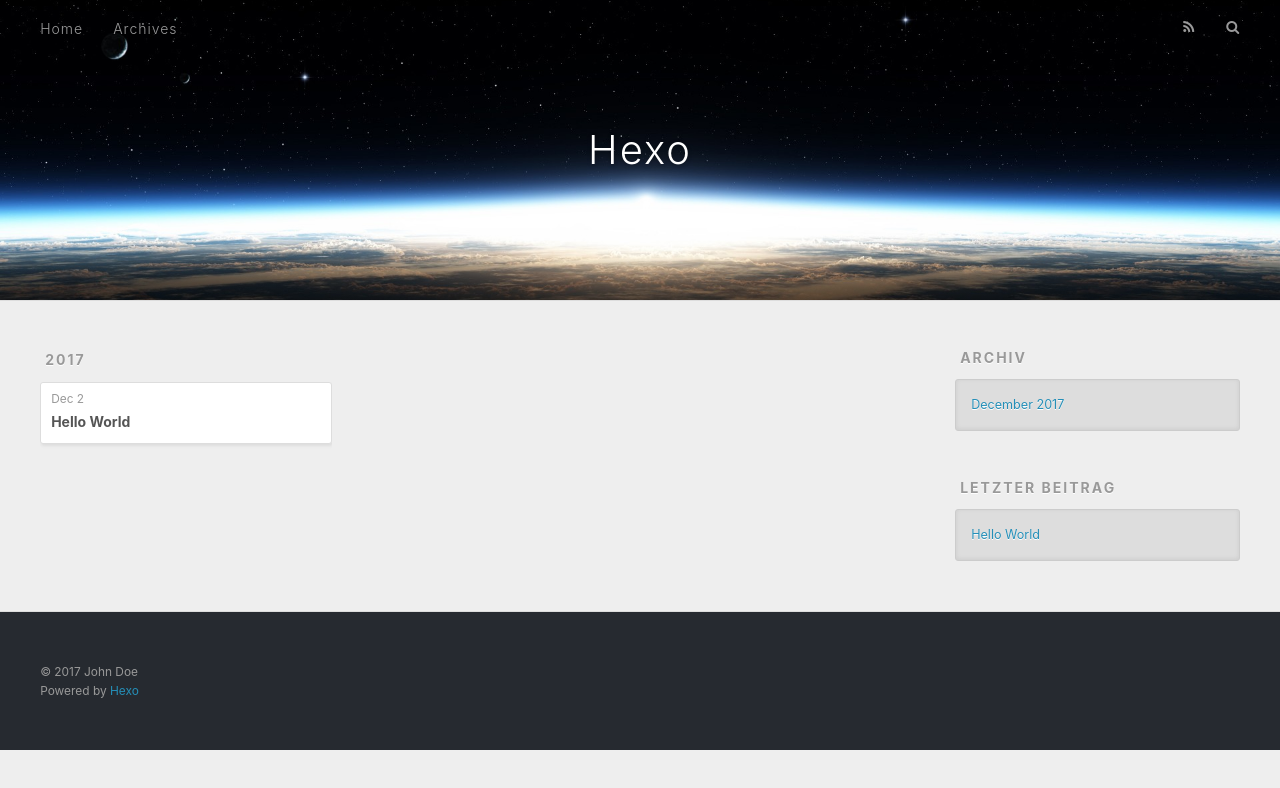
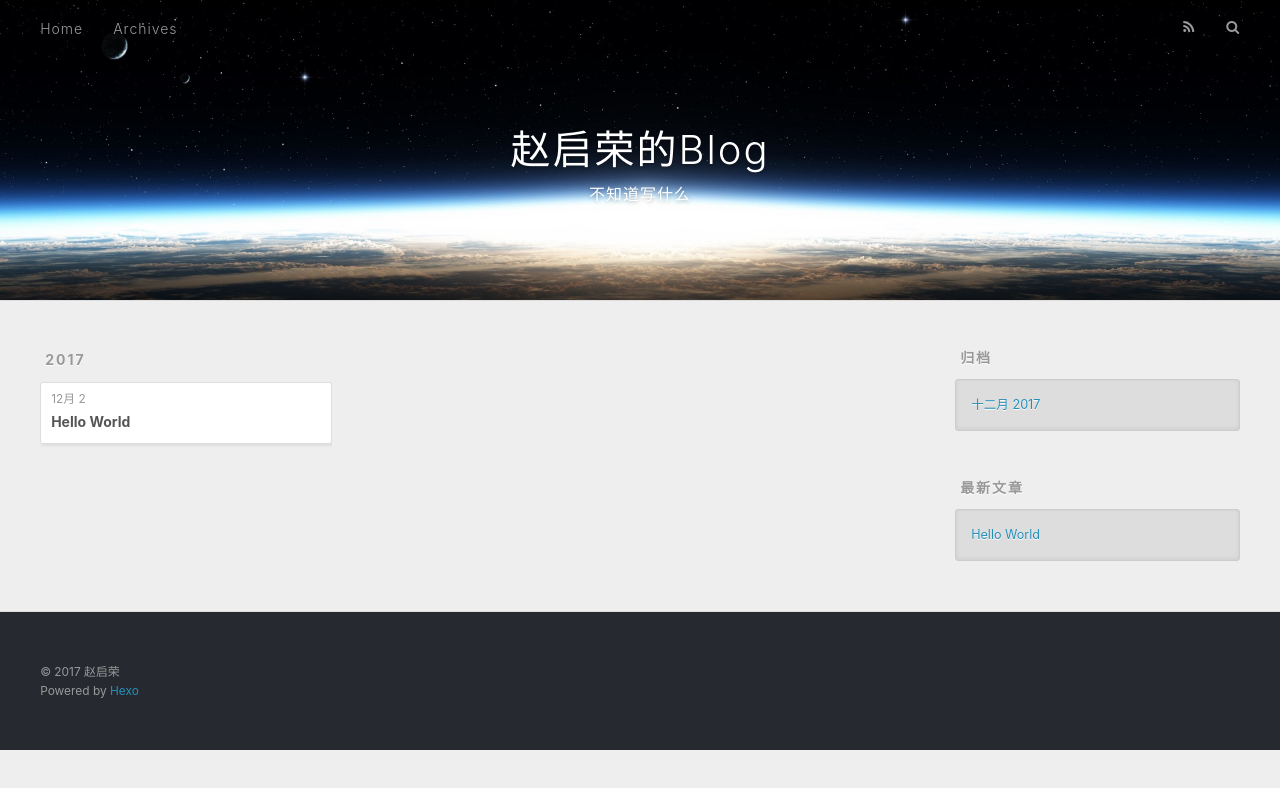
Before and after one commit to zhaoqirong/zhaoqirong.github.io, a plain HTML site: page archives/2017/12/index.html in a window 1280 px wide. Drawn offline with nearby package versions, Linux system fonts and the light colour scheme.

Commit message:
Site updated: 2017-12-02 14:07:43

```diff
--- a/archives/2017/12/index.html
+++ b/archives/2017/12/index.html
@@ -5,16 +5,20 @@
 
 
 
-  <title>Archiv: 2017/12 | Hexo</title>
+  <title>归档: 2017/12 | 赵启荣的Blog</title>
   <meta name="viewport" content="width=device-width, initial-scale=1, maximum-scale=1">
-  <meta property="og:type" content="website">
-<meta property="og:title" content="Hexo">
+  <meta name="description" content="也不知道写什么">
+<meta property="og:type" content="website">
+<meta property="og:title" content="赵启荣的Blog">
 <meta property="og:url" content="http://yoursite.com/archives/2017/12/index.html">
-<meta property="og:site_name" content="Hexo">
+<meta property="og:site_name" content="赵启荣的Blog">
+<meta property="og:description" content="也不知道写什么">
+<meta property="og:locale" content="zh-CN">
 <meta name="twitter:card" content="summary">
-<meta name="twitter:title" content="Hexo">
+<meta name="twitter:title" content="赵启荣的Blog">
+<meta name="twitter:description" content="也不知道写什么">
 
-    <link rel="alternate" href="/atom.xml" title="Hexo" type="application/atom+xml">
+    <link rel="alternate" href="/atom.xml" title="赵启荣的Blog" type="application/atom+xml">
 
 
     <link rel="icon" href="/favicon.png">
@@ -33,8 +37,12 @@
   <div id="header-outer" class="outer">
     <div id="header-title" class="inner">
       <h1 id="logo-wrap">
-        <a href="/" id="logo">Hexo</a>
+        <a href="/" id="logo">赵启荣的Blog</a>
       </h1>
+
+        <h2 id="subtitle-wrap">
+          <a href="/" id="subtitle">不知道写什么</a>
+        </h2>
 
     </div>
     <div id="header-inner" class="inner">
@@ -50,7 +58,7 @@
 
           <a id="nav-rss-link" class="nav-icon" href="/atom.xml" title="RSS Feed"></a>
 
-        <a id="nav-search-btn" class="nav-icon" title="Suche"></a>
+        <a id="nav-search-btn" class="nav-icon" title="搜索"></a>
       </nav>
       <div id="search-form-wrap">
         <form action="//google.com/search" method="get" accept-charset="UTF-8" class="search-form"><input type="search" name="q" class="search-form-input" placeholder="Search"><button type="submit" class="search-form-submit">&#xF002;</button><input type="hidden" name="sitesearch" value="http://yoursite.com"></form>
@@ -76,7 +84,7 @@
   <div class="archive-article-inner">
     <header class="archive-article-header">
       <a href="/2017/12/02/hello-world/" class="archive-article-date">
-  <time datetime="2017-12-02T04:37:46.000Z" itemprop="datePublished">Dec 2</time>
+  <time datetime="2017-12-02T04:37:46.000Z" itemprop="datePublished">12月 2</time>
 </a>
 
 
@@ -108,9 +116,9 @@
 
 
   <div class="widget-wrap">
-    <h3 class="widget-title">Archiv</h3>
+    <h3 class="widget-title">归档</h3>
     <div class="widget">
-      <ul class="archive-list"><li class="archive-list-item"><a class="archive-list-link" href="/archives/2017/12/">December 2017</a></li></ul>
+      <ul class="archive-list"><li class="archive-list-item"><a class="archive-list-link" href="/archives/2017/12/">十二月 2017</a></li></ul>
     </div>
   </div>
 
@@ -118,7 +126,7 @@
 
 
   <div class="widget-wrap">
-    <h3 class="widget-title">letzter Beitrag</h3>
+    <h3 class="widget-title">最新文章</h3>
     <div class="widget">
       <ul>
 
@@ -138,7 +146,7 @@
 
   <div class="outer">
     <div id="footer-info" class="inner">
-      &copy; 2017 John Doe<br>
+      &copy; 2017 赵启荣<br>
       Powered by <a href="http://hexo.io/" target="_blank">Hexo</a>
     </div>
   </div>
```
Also changed, not shown: 2017/12/02/hello-world/index.html (+15 -10 lines), archives/2017/index.html (+21 -13 lines), archives/index.html (+21 -13 lines), index.html (+21 -13 lines).
